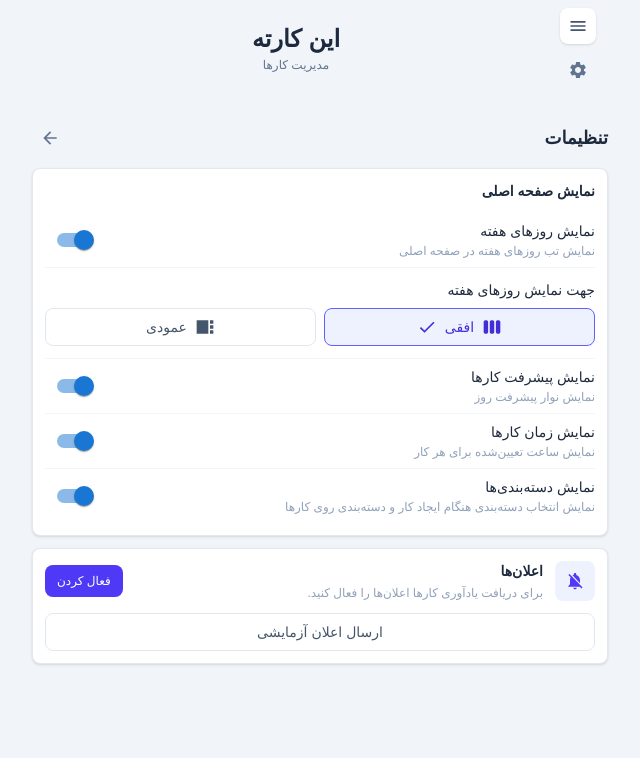
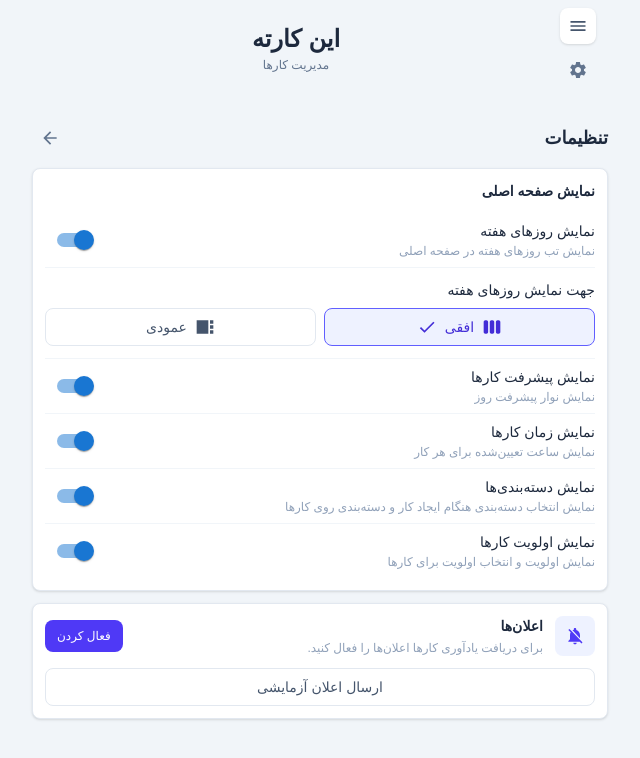
Before and after one commit to alamdarlo/inkarete, a Next.js app: page /settings in a window 1280 px wide. Shown: the top 758 px of the page, without its empty margins (320-960 px from the left). Built offline with nearby package versions, Linux system fonts and the light colour scheme; no server answers.

Commit message:
feat: add task priority visibility setting

```diff
--- a/app/settings/page.tsx
+++ b/app/settings/page.tsx
@@ -18,12 +18,14 @@ export default function SettingsPage() {
     showTaskProgress,
     showTaskTimes,
     showCategories,
+    showTaskPriority,
     initialize,
     setShowWeekDayTabs,
     setWeekDayOrientation,
     setShowTaskProgress,
     setShowTaskTimes,
     setShowCategories,
+    setShowTaskPriority,
     notificationsEnabled,
     setNotificationsEnabled,
     notificationMinutesBefore,
@@ -37,36 +39,30 @@ export default function SettingsPage() {
   const enableNotifications = async () => {
     try {
       const support = getNotificationSupportInfo();
-
       if (!support.supported) {
         alert("مرورگر شما از اعلان پشتیبانی نمی‌کند.");
         return;
       }
-
       if (support.requiresInstall) {
         alert("برای فعال کردن اعلان در iPhone یا iPad، ابتدا برنامه را از Safari به صفحه اصلی (Add to Home Screen) اضافه و از نسخه نصب‌شده وارد شوید.");
         return;
       }
-
       if (!support.hasServiceWorker) {
         alert("سرویس برنامه آماده نیست. لطفاً برنامه را Refresh کنید و دوباره تلاش کنید.");
         return;
       }
-
       const permission = await requestNotificationPermission();
       if (permission !== "granted") {
         await setNotificationsEnabled(false);
         alert(permission === "denied" ? "دسترسی اعلان‌ها در تنظیمات دستگاه یا مرورگر مسدود است." : "دسترسی اعلان‌ها داده نشد.");
         return;
       }
-
       const subscribed = await subscribeToPush();
       if (!subscribed) {
         await setNotificationsEnabled(false);
         alert("ثبت اشتراک اعلان انجام نشد. لطفاً اتصال اینترنت و نصب بودن نسخه PWA را بررسی کنید.");
         return;
       }
-
       await setNotificationsEnabled(true);
       const synced = await setPushNotificationPreference(true);
       if (!synced) {
@@ -127,6 +123,10 @@ export default function SettingsPage() {
             <div><div className="text-sm">نمایش دسته‌بندی‌ها</div><div className="mt-0.5 text-xs text-slate-400">نمایش انتخاب دسته‌بندی هنگام ایجاد کار و دسته‌بندی روی کارها</div></div>
             <Switch checked={showCategories} onChange={(event) => setShowCategories(event.target.checked)} />
           </div>
+          <div className="flex items-center justify-between border-t border-slate-100 py-2 dark:border-slate-700">
+            <div><div className="text-sm">نمایش اولویت کارها</div><div className="mt-0.5 text-xs text-slate-400">نمایش اولویت و انتخاب اولویت برای کارها</div></div>
+            <Switch checked={showTaskPriority} onChange={(event) => setShowTaskPriority(event.target.checked)} />
+          </div>
         </section>
 
         <section className="rounded-lg border border-slate-200 bg-white p-3 shadow-sm dark:border-slate-700 dark:bg-slate-800">
```
